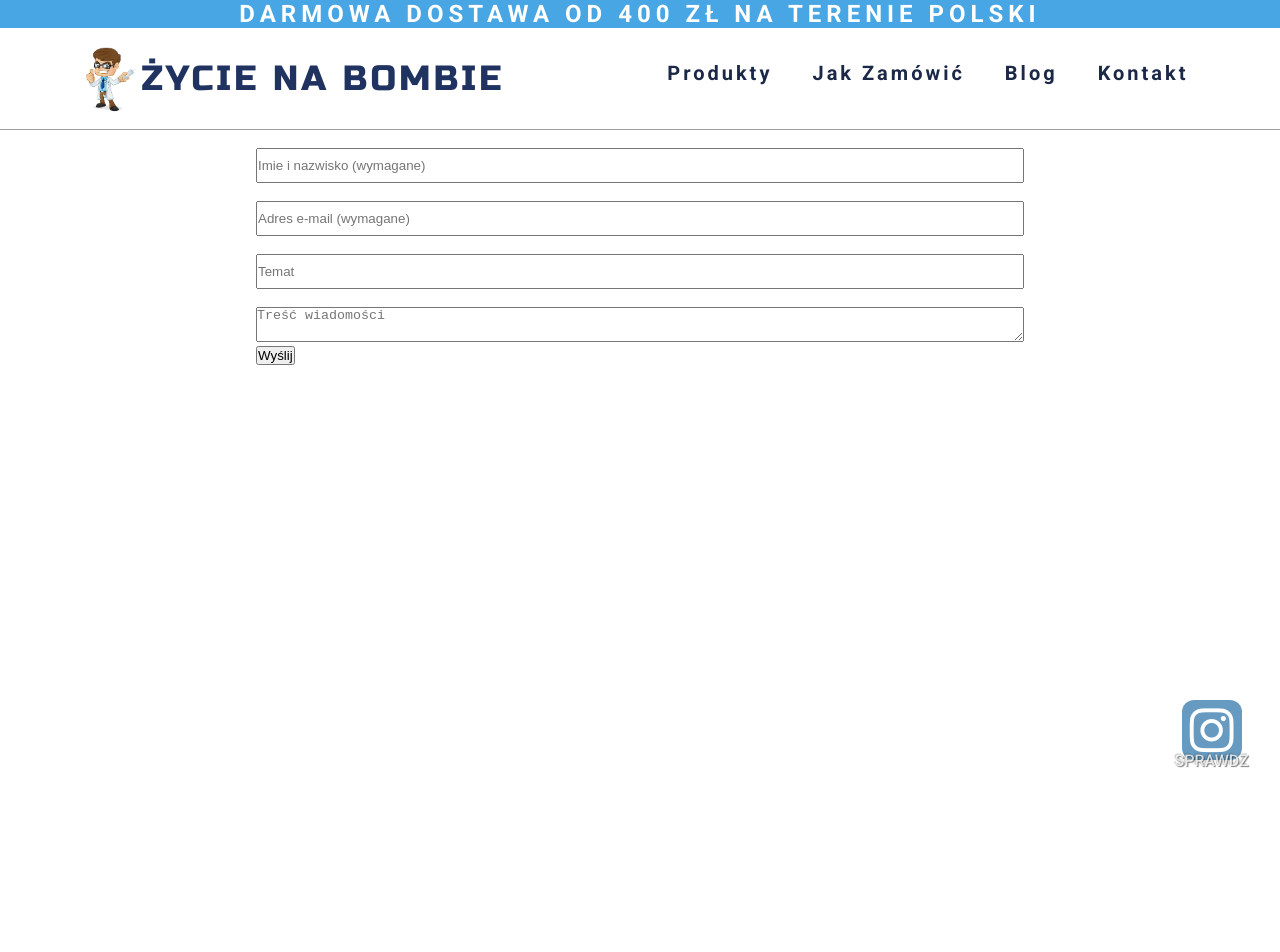
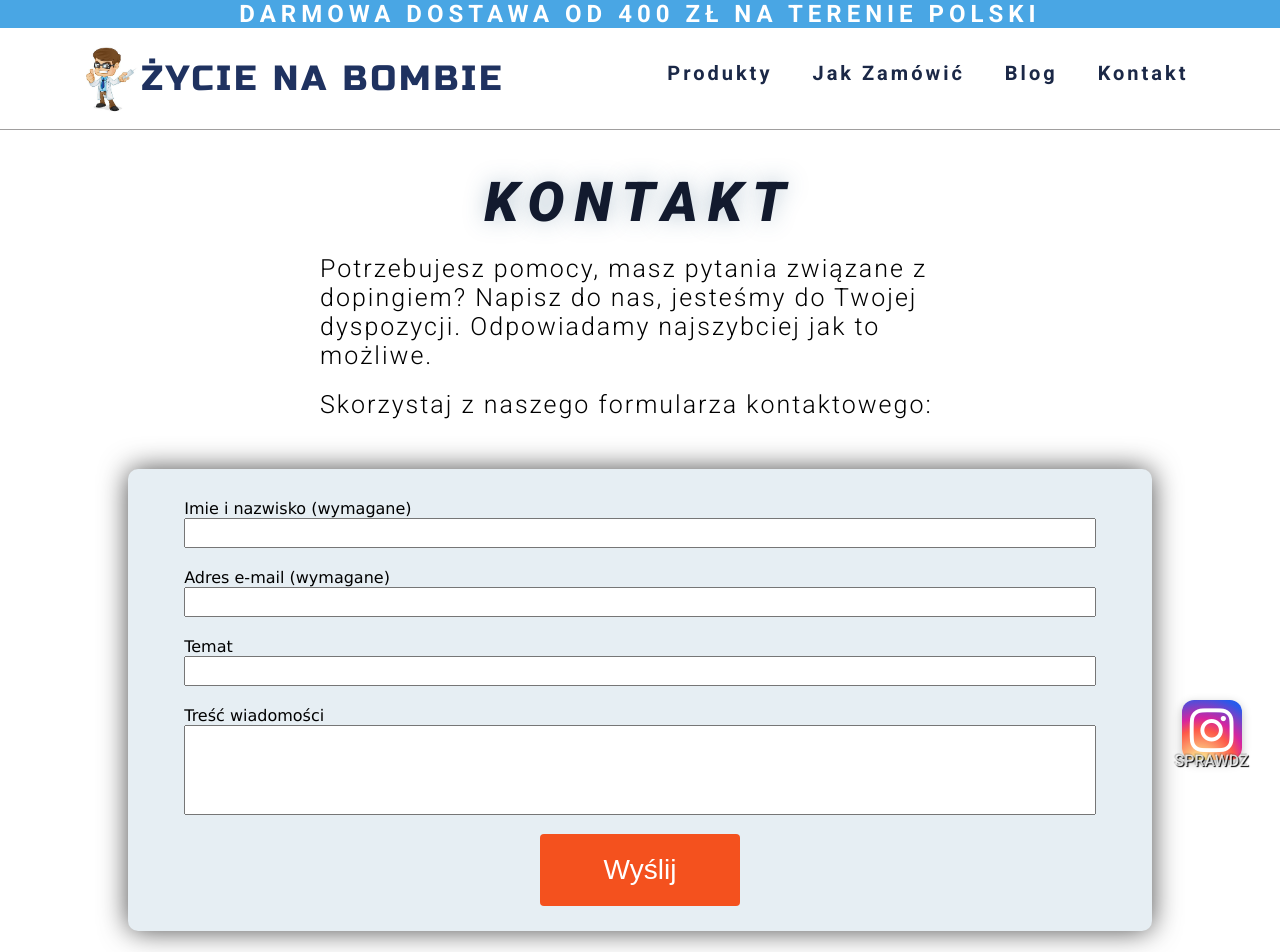
Before and after one commit to kalczur/zycieNaBombiePortal, a React (Create React App) app: page /kontakt in a window 1280 px wide. Shown: the top 952 px of the page. Before the commit the page ends 800 px from the top, so only its background shows below. Built offline with nearby package versions, Linux system fonts and the light colour scheme.

Commit message:
contact v1

```diff
--- a/src/Components/Contact.js
+++ b/src/Components/Contact.js
@@ -1,11 +1,11 @@
-import React, { useState } from "react";
-import "../Style/contact.css";
+import React, { useState } from 'react';
+import '../Style/contact.css';
 
 const Contact = () => {
-    const [name, setName] = useState("Nie wypełniono");
-    const [email, setEmail] = useState("Nie wypełniono");
-    const [topic, setTopic] = useState("Brak tematu");
-    const [message, setMessage] = useState("Brak tresci");
+  const [name, setName] = useState('Nie wypełniono');
+  const [email, setEmail] = useState('Nie wypełniono');
+  const [topic, setTopic] = useState('Brak tematu');
+  const [message, setMessage] = useState('Brak tresci');
 
   const handleSubmit = (e) => {
     e.preventDefault();
@@ -18,11 +18,15 @@ const Contact = () => {
 
   return (
     <div className="contact">
-            <form
-                className="contact__form"
-                method="POST"
-                onSubmit={handleSubmit}
-            >
+      <h1 className="howBuy__header">KONTAKT</h1>
+
+      <b2 className="contact_description">
+        Potrzebujesz pomocy, masz pytania związane z dopingiem? Napisz do nas, jesteśmy do Twojej dyspozycji.
+        Odpowiadamy najszybciej jak to możliwe.
+      </b2>
+      <b2 className="contact_description">Skorzystaj z naszego formularza kontaktowego:</b2>
+
+      <form className="contact__form" method="POST" onSubmit={handleSubmit}>
         <div className="form-group">
           <label htmlFor="name" className="contact__form__label">
             Imie i nazwisko (wymagane)
@@ -32,23 +36,21 @@ const Contact = () => {
             type="text"
             id="name"
             className="contact__form__input"
-                        placeholder="Imie i nazwisko (wymagane)"
+            //placeholder="Imie i nazwisko (wymagane)"
             onChange={(e) => setName(e.target.value)}
           />
         </div>
 
         <div className="form-group">
-                    <label
-                        htmlFor="exampleInputEmail1"
-                        className="contact__form__label"
-                    >
+          <label htmlFor="exampleInputEmail1" className="contact__form__label">
             Adres e-mail (wymagane)
           </label>
           <br />
           <input
+            id="email"
             type="email"
             className="contact__form__input"
-                        placeholder="Adres e-mail (wymagane)"
+            //placeholder="Adres e-mail (wymagane)"
             aria-describedby="emailHelp"
             onChange={(e) => setEmail(e.target.value)}
           />
@@ -60,9 +62,10 @@ const Contact = () => {
           </label>
           <br />
           <input
-                        type="topic"
+            id="topic"
+            type="text"
             className="contact__form__input"
-                        placeholder="Temat"
+            //placeholder="Temat"
             onChange={(e) => setTopic(e.target.value)}
           />
         </div>
@@ -70,20 +73,27 @@ const Contact = () => {
         <div className="form-group">
           <label htmlFor="message" className="contact__form__label">
             Treść wiadomości
-                    </label>{" "}
+          </label>
           <br />
           <textarea
-                        className="contact__form__input"
-                        placeholder="Treść wiadomości"
+            id="message"
+            className="contact__form__input contact__form__message"
+            //placeholder="Treść wiadomości"
             rows="5"
             onChange={(e) => setMessage(e.target.value)}
           ></textarea>
         </div>
 
-                <button type="submit" className="btn btn-primary">
-                    Wyślij
+        <button className="contact__form__button">
+          <span>Wyślij </span>
         </button>
       </form>
+
+      <b2 className="contact_description">Lub napisz bezpośrednio na maila: Zycie.na.bombie@tutanota.com</b2>
+      <b2 className="contact_description">Zapraszamy również do śledzenia nas na Instagramie:</b2>
+      <b2 className="contact_description">
+        <a href="https://www.instagram.com/zycie.na.bombie">instagram</a>
+      </b2>
     </div>
   );
 };
--- a/src/Style/contact.css
+++ b/src/Style/contact.css
@@ -1,18 +1,97 @@
 .contact {
-    display: flex;
-    align-items: center;
-    justify-content: center;
+  display: flex;
+  flex-direction: column;
+  align-items: center;
+  justify-content: center;
+  font-family: 'Lucida Sans', 'Lucida Sans Regular', 'Lucida Grande', 'Lucida Sans Unicode', Geneva, Verdana, sans-serif;
+}
+.contact_description {
+  font-size: 25px;
+  width: 50%;
+  font-family: 'Roboto';
+  font-weight: 300;
+  letter-spacing: 2px;
+  margin-top: 20px;
+  align-self: center;
 }
 
-.contact__form__label {
-    opacity: 0;
+.contact_header {
+  font-size: 70px;
+  margin: 10px 0;
+  color: #121a2e;
+  text-shadow: 0em 0em 0.4em rgba(52, 96, 129, 0.342);
+  font-family: 'Roboto';
+}
+
+.contact__form {
+  display: flex;
+  margin: 50px 0;
+  padding: 20px 0;
+  flex-direction: column;
+  align-items: center;
+  justify-content: center;
+  width: 80vw;
+  border-radius: 10px;
+  background: #e6eef3;
+  -webkit-box-shadow: 0px 0px 29px -1px rgba(0, 0, 0, 0.75);
+  -moz-box-shadow: 0px 0px 29px -1px rgba(0, 0, 0, 0.75);
+  box-shadow: 0px 0px 29px -1px rgba(0, 0, 0, 0.75);
+}
+
+.form-group {
+  margin: 5px;
+  padding: 5px;
+  width: 90%;
+  /*background: #f3faff;*/
 }
 
 .contact__form__input {
-    width: 60vw;
-    height: 35px;
+  width: 100%;
+  height: 30px;
 }
 
-.contact__form__input:focus ~ .contact__form__label {
-    opacity: 1;
+.contact__form__message {
+  resize: none;
+  height: 90px;
 }
+
+.contact__form__button {
+  display: inline-block;
+  vertical-align: middle;
+  border-radius: 4px;
+  background-color: #f4511e;
+  border: none;
+  color: #ffffff;
+  text-align: center;
+  font-size: 28px;
+  padding: 20px;
+  width: 200px;
+  transition: all 0.5s;
+  cursor: pointer;
+  margin: 5px;
+}
+
+.contact__form__button span {
+  cursor: pointer;
+  display: inline-block;
+  position: relative;
+  transition: 0.5s;
+}
+
+.contact__form__button span:after {
+  content: '\00bb';
+  position: absolute;
+  opacity: 0;
+  top: 0;
+  right: -20px;
+  transition: 0.5s;
+}
+
+.contact__form__button:hover span {
+  padding-right: 25px;
+}
+
+.contact__form__button:hover span:after {
+  opacity: 1;
+  right: 0;
+}
--- a/src/Style/instagram.css
+++ b/src/Style/instagram.css
@@ -1,16 +1,17 @@
-.instagram{
+.instagram {
   position: fixed;
   width: 60px;
   height: 60px;
-    background-color: #1767a0a8;
+  background: #d6249f;
+  background: radial-gradient(circle at 30% 107%, #fdf497 0%, #fdf497 5%, #fd5949 45%, #d6249f 60%, #285aeb 90%);
+  box-shadow: 0px 3px 10px rgba(0, 0, 0, 0.25);
   bottom: 5%;
   right: 3%;
   border-radius: 20%;
   cursor: pointer;
-    transition: .2s linear;
-
+  transition: 0.2s linear;
 }
-.fa-instagram{
+.fa-instagram {
   color: white;
   display: block;
   font-size: 50px;
@@ -19,18 +20,18 @@
   left: 50%;
   transform: translateX(-50%) translateY(-50%);
 }
-.instagram:hover{
+.instagram:hover {
   transform: scale(1.2);
   box-shadow: 0 1px 4px rgba(0, 0, 0, 0.3), 0 0 40px rgba(0, 0, 0, 0.1) inset;
 }
-.instagram__text{
+.instagram__text {
   position: absolute;
   text-decoration: none;
-    bottom:0;
+  bottom: 0;
   left: 50%;
   transform: translateY(50%) translateX(-50%);
   font-family: 'Roboto';
   text-transform: uppercase;
   color: rgba(255, 255, 255, 0.774);
-    text-shadow: -1px -1px 1px rgba(46, 45, 45, 0.288), 1px 1px 1px rgba(0,0,0,.5);
+  text-shadow: -1px -1px 1px rgba(46, 45, 45, 0.288), 1px 1px 1px rgba(0, 0, 0, 1);
 }
```
Lines whose indentation alone changed are shown as unchanged.
